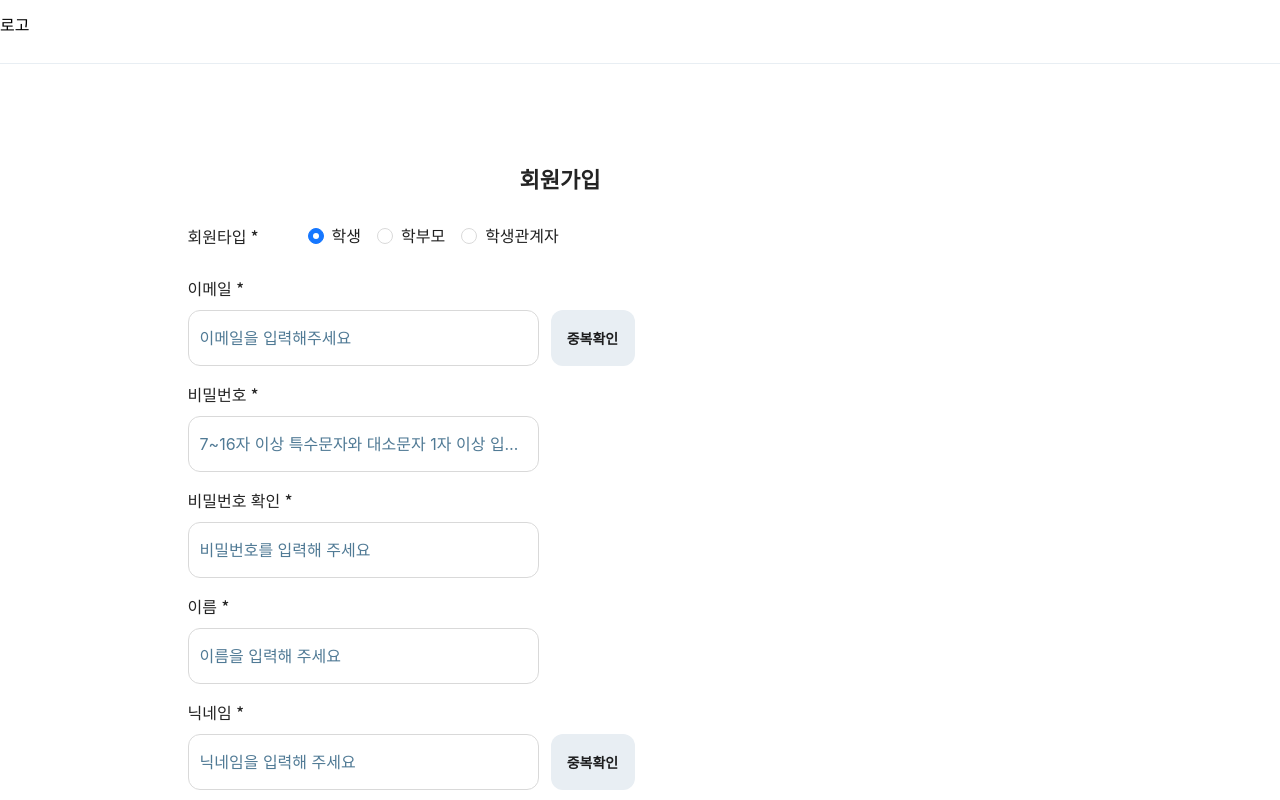
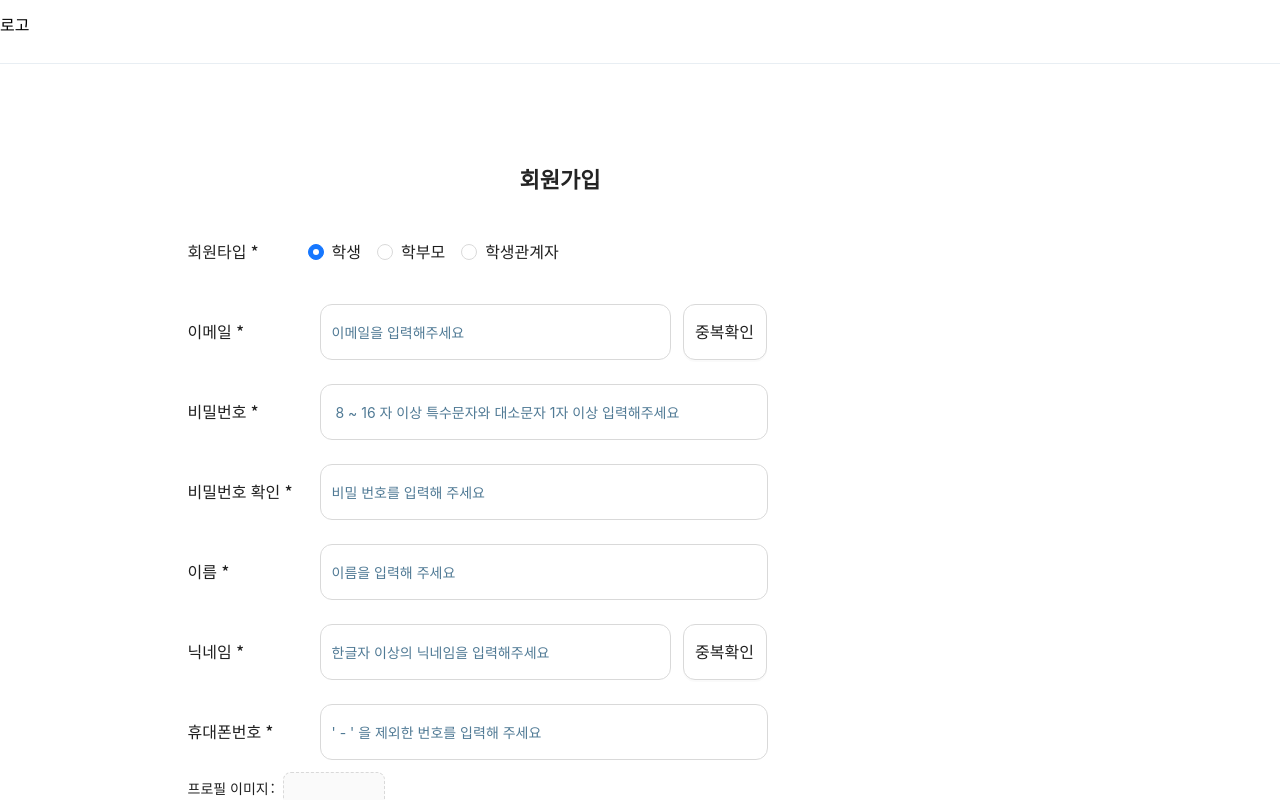
Before and after one commit to k-risu/Aca_Match, a React (Vite) app: page /signup in a window 1280 px wide. Built offline with nearby package versions, Linux system fonts and the light colour scheme; the HTML template or start-up script is replaced by a standard one.

Commit message:
[feat] 회원가입 CSS 작업 중

```diff
--- a/src/components/CustomInput .tsx
+++ b/src/components/CustomInput .tsx
@@ -46,6 +46,7 @@ function CustomInput({
           height: `${height}`,
           borderRadius: `${borderRadius}`,
           padding: `${padding}`,
+          fontSize: "14px",
         }}
       />
       {children} {/* children 렌더링 */}
--- a/src/components/button/Mainbutton.tsx
+++ b/src/components/button/Mainbutton.tsx
@@ -12,9 +12,9 @@ interface MainButtonProps extends ButtonProps {
  *
  * @param {Object} param0 - 컴포넌트의 props
  * @param {Function} param0.onClick - 버튼 클릭 시 실행되는 이벤트 핸들러
- * @param {string} param0.className - 버튼에 추가할 스타일 클래스
- * @param {React.ReactNode} param0.children - 버튼의 텍스트나 자식 요소
- * @param {string} [param0.type="default"] - 버튼의 타입, 기본값은 "default"
+ * @param {string} param0.className - 버튼에 추가할 스타일 클래스 (필수)
+ * @param {React.ReactNode} param0.children - 버튼의 텍스트나 자식 요소 (필수)
+ * @param {string} [param0.type="default"] - 버튼의 타입, 기본값은 "default" (선택)
  *
  * @returns {JSX.Element} 버튼을 렌더링하는 컴포넌트
  */
--- a/src/components/modal/Modal.tsx
+++ b/src/components/modal/Modal.tsx
@@ -93,3 +93,10 @@ const CustomModal: React.FC<CustomModalProps> = ({
 };
 
 export default CustomModal;
+export const SecondaryButton = styled(MainButton)`
+  &:hover {
+    background-color: #c4d9e9 !important;
+    border-color: #c4d9e9 !important;
+    color: #000 !important;
+  }
+`;
--- a/src/pages/member/SignupPage.tsx
+++ b/src/pages/member/SignupPage.tsx
@@ -1,11 +1,26 @@
-import { Form, Radio } from "antd";
+import { Button, Form, Input, Radio, Upload } from "antd";
 import React, { useState } from "react";
 import { useNavigate } from "react-router-dom";
 import CustomInput from "../../components/CustomInput ";
+import MainButton from "../../components/button/MainButton";
+import { SecondaryButton } from "../../components/modal/Modal";
+import { PlusOutlined, CameraOutlined } from "@ant-design/icons";
 
 function SignupPage() {
   const [value, setValue] = useState<number>(1); // 초기값을 1로 설정
+  const [imageUrl, setImageUrl] = useState<string>();
   const navigate = useNavigate();
+
+  const normFile = (e: any) => {
+    if (Array.isArray(e)) {
+      return e;
+    }
+    return e?.fileList;
+  };
+  const handleButton1Click = () => {
+    console.log("중복확인");
+  };
+
   return (
     <>
       <header className="sticky top-0 left-0 right-0 z-50 flex items-center h-[64px] bg-white border-b border-brand-BTWhite">
@@ -30,10 +45,11 @@ function SignupPage() {
           </div>
 
           {/* 메인 폼 */}
-          <Form className="flex-col-start w-[745px] gap-4 mx-auto">
+          <Form className="flex-col-start w-[745px] mx-auto ">
             {/* 회원 타입 선택 */}
-            <div className="flex items-center w-full h-12">
-              <span className="text-base font-medium text-brand-default w-[120px] gap-[80px]">
+            <Form.Item name="memberType" className="mb-0">
+              <div className="flex items-center w-full h-[80px]">
+                <span className="flex text-[16px] text-brand-default w-[120px] gap-[80px] font-[500]">
                   회원타입 *
                 </span>
                 <Radio.Group
@@ -46,41 +62,88 @@ function SignupPage() {
                   ]}
                 />
               </div>
+            </Form.Item>
 
             {/* 입력 필드들 */}
-            <InputField
-              label="이메일 *"
+            <Form.Item name="email" className="mb-0">
+              <div className="flex items-center w-full h-[80px] gap-[12px]">
+                <span className="flex text-[16px] w-[120px] font-[500]">
+                  이메일 *
+                </span>
+                <CustomInput
                   placeholder="이메일을 입력해주세요"
-              hasButton
+                  width="351px"
                 />
-            <InputField
-              label="비밀번호 *"
-              placeholder="7~16자 이상 특수문자와 대소문자 1자 이상 입력해주세요"
+                <SecondaryButton
+                  onClick={handleButton1Click}
+                  className="w-[84px] h-[56px]"
+                >
+                  중복확인
+                </SecondaryButton>
+              </div>
+            </Form.Item>
+            <Form.Item name="password" className="mb-0">
+              <div className="flex items-center w-full h-[80px] gap-[12px]">
+                <span className="flex text-[16px] w-[120px] font-[500]">
+                  비밀번호 *
+                </span>
+                <CustomInput placeholder=" 8 ~ 16 자 이상 특수문자와 대소문자 1자 이상 입력해주세요" />
+              </div>
+            </Form.Item>
+            <Form.Item name="passwordCheck" className="mb-0">
+              <div className="flex items-center w-full h-[80px] gap-[12px]">
+                <span className="flex text-[16px] w-[120px] font-[500]">
+                  비밀번호 확인 *
+                </span>
+                <CustomInput placeholder="비밀 번호를 입력해 주세요" />
+              </div>
+            </Form.Item>
+            <Form.Item name="name" className="mb-0">
+              <div className="flex items-center w-full h-[80px] gap-[12px]">
+                <span className="flex text-[16px] w-[120px] font-[500]">
+                  이름 *
+                </span>
+                <CustomInput placeholder="이름을 입력해 주세요" />
+              </div>
+            </Form.Item>
+            <Form.Item name="nickname" className="mb-0">
+              <div className="flex items-center w-full h-[80px] gap-[12px]">
+                <span className="flex text-[16px] w-[120px] font-[500]">
+                  닉네임 *
+                </span>
+                <CustomInput
+                  placeholder="한글자 이상의 닉네임을 입력해주세요"
+                  width="351px"
                 />
-            <InputField
-              label="비밀번호 확인 *"
-              placeholder="비밀번호를 입력해 주세요"
-            />
-            <InputField label="이름 *" placeholder="이름을 입력해 주세요" />
-            <InputField
-              label="닉네임 *"
-              placeholder="닉네임을 입력해 주세요"
-              hasButton
-            />
-            <InputField
-              label="휴대폰 번호 *"
-              placeholder="전화번호를 입력해 주세요"
-            />
+                <SecondaryButton
+                  onClick={handleButton1Click}
+                  className="w-[84px] h-[56px]"
+                >
+                  중복확인
+                </SecondaryButton>
+              </div>
+            </Form.Item>
+            <Form.Item name="phoneNumber" className="mb-0">
+              <div className="flex items-center w-full h-[80px] gap-[12px]">
+                <span className="flex text-[16px] w-[120px] font-[500]">
+                  휴대폰번호 *
+                </span>
+                <CustomInput placeholder="' - ' 을 제외한 번호를 입력해 주세요" />
+              </div>
+            </Form.Item>
 
-            {/* 프로필 이미지 */}
-            <div className="flex flex-col gap-2.5">
-              <span className="text-base font-medium text-brand-default">
-                프로필 이미지
-              </span>
-              <div className="flex justify-center items-center w-[120px] h-[120px] border border-[#DBE0E6] rounded-xl">
-                <span className="text-4xl text-[#637887]">+</span>
-              </div>
-            </div>
+            <Form.Item
+              label="프로필 이미지"
+              valuePropName="user_pic"
+              getValueFromEvent={normFile}
+            >
+              <Upload action="/upload.do" listType="picture-card" maxCount={1}>
+                <button style={{ border: 0, background: "none" }} type="button">
+                  <PlusOutlined />
+                  <div style={{ marginTop: 8 }}>Upload</div>
+                </button>
+              </Upload>
+            </Form.Item>
 
             {/* 약관 동의 */}
             <div className="border border-[#DBE0E5] rounded-xl w-[448px]">
@@ -96,9 +159,9 @@ function SignupPage() {
             </div>
 
             {/* 회원가입 버튼 */}
-            <button className="w-[480px] h-10 bg-[#F0F2F5] rounded-xl font-bold text-sm text-brand-default">
+            <Button className="w-[480px] h-10 bg-[#F0F2F5] rounded-xl font-bold text-sm text-brand-default">
               회원가입
-            </button>
+            </Button>
           </Form>
         </div>
       </div>
@@ -111,13 +174,19 @@ interface InputFieldProps {
   label: string;
   placeholder: string;
   hasButton?: boolean;
+  width?: string;
 }
 
-const InputField = ({ label, placeholder, hasButton }: InputFieldProps) => (
+const InputField = ({
+  label,
+  placeholder,
+  hasButton,
+  width = "448px",
+}: InputFieldProps) => (
   <div className="flex flex-col gap-2.5 w-full">
     <span className="text-base font-medium text-brand-default">{label}</span>
     <div className="flex gap-3">
-      <CustomInput placeholder={placeholder} width="351px" />
+      <CustomInput placeholder={placeholder} width={width} />
       {hasButton && (
         <button className="w-[84px] h-14 bg-[#E8EEF3] rounded-xl font-bold text-sm">
           중복확인
```
Lines whose indentation alone changed are shown as unchanged.
